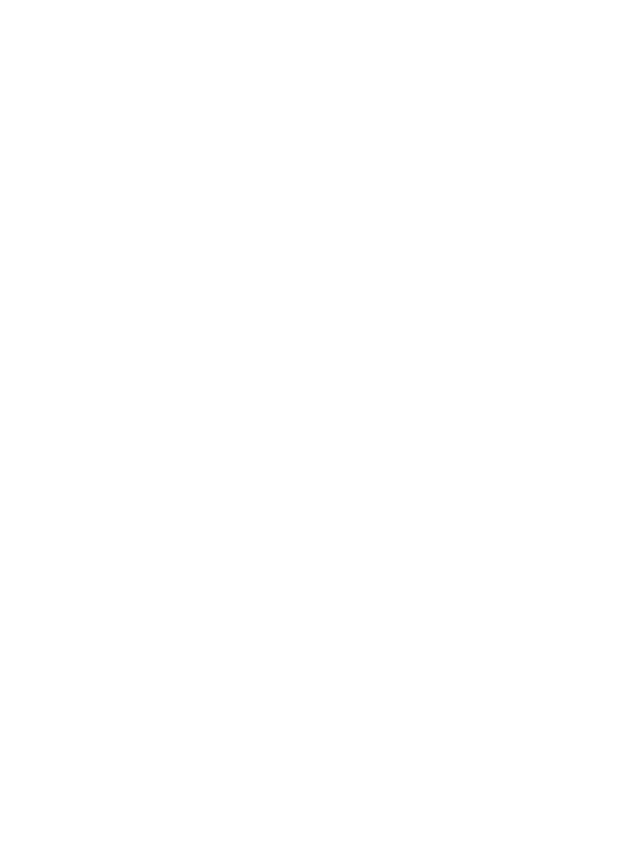
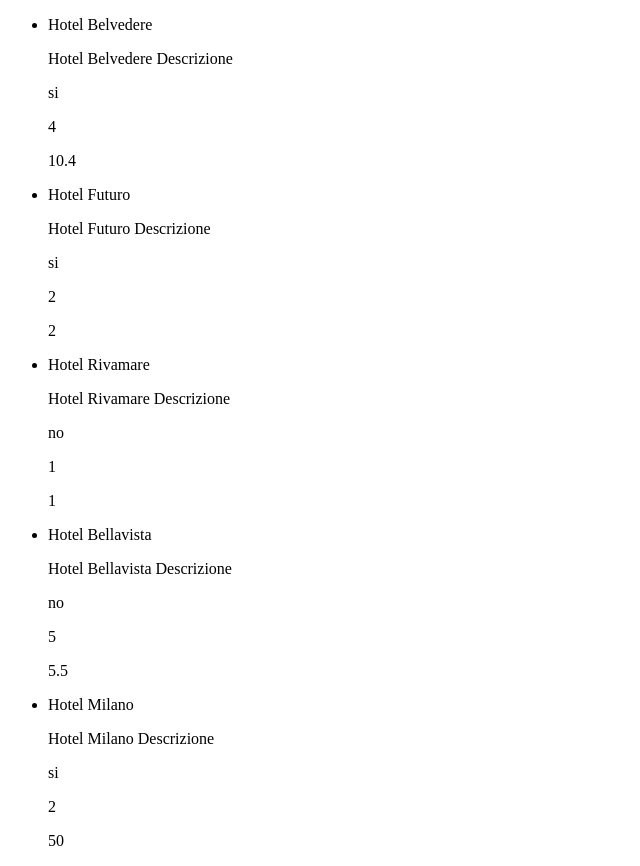
Before and after one commit to GiorgioDordo/php-hotel, a PHP site: page / in a window 1280 px wide. Before the commit the part shown is empty. Shown: the whole page, without its empty margins (0-640 px from the left). Before the commit the page ends 800 px from the top, so only its background shows below. Run offline with PHP 8.4, Linux system fonts and the light colour scheme.

Commit message:
Stampati i dati senza tabella

```diff
--- a/index.php
+++ b/index.php
@@ -1,3 +1,47 @@
+<?php
+
+$hotels = [
+
+    [
+        'name' => 'Hotel Belvedere',
+        'description' => 'Hotel Belvedere Descrizione',
+        'parking' => true,
+        'vote' => 4,
+        'distance_to_center' => 10.4
+    ],
+    [
+        'name' => 'Hotel Futuro',
+        'description' => 'Hotel Futuro Descrizione',
+        'parking' => true,
+        'vote' => 2,
+        'distance_to_center' => 2
+    ],
+    [
+        'name' => 'Hotel Rivamare',
+        'description' => 'Hotel Rivamare Descrizione',
+        'parking' => false,
+        'vote' => 1,
+        'distance_to_center' => 1
+    ],
+    [
+        'name' => 'Hotel Bellavista',
+        'description' => 'Hotel Bellavista Descrizione',
+        'parking' => false,
+        'vote' => 5,
+        'distance_to_center' => 5.5
+    ],
+    [
+        'name' => 'Hotel Milano',
+        'description' => 'Hotel Milano Descrizione',
+        'parking' => true,
+        'vote' => 2,
+        'distance_to_center' => 50
+    ],
+
+];
+
+?>
+
 <!DOCTYPE html>
 <html lang="en">
 
@@ -8,7 +52,23 @@
 </head>
 
 <body>
+    <main>
 
+        <article>
+            <?php foreach ($hotels as $hotel) { ?>
+            <ul>
+                <li>
+                    <p><?= $hotel["name"]; ?></p>
+                    <p><?= $hotel["description"]; ?></p>
+                    <p><?= $hotel["parking"]  ? "si" : "no"; ?></p>
+                    <p><?= $hotel["vote"]; ?></p>
+                    <p><?= $hotel["distance_to_center"]; ?></p>
+                </li>
+            </ul>
+            <?php } ?>
+        </article>
+
+    </main>
 </body>
 
 </html>
```
